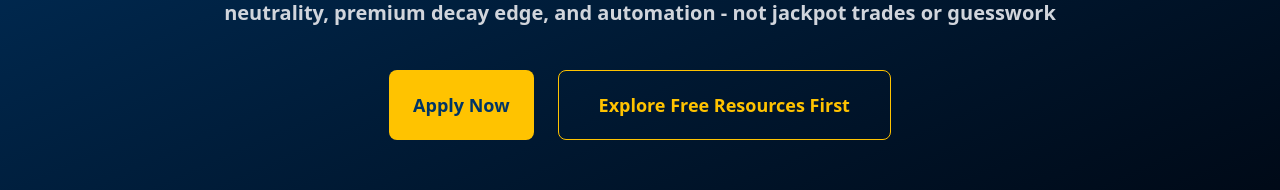
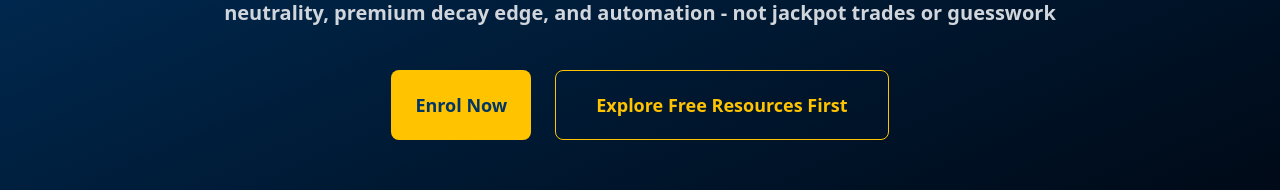
Before and after one commit to the-school-of-options/school-of-options, a Next.js app: page /mentorship in a window 1280 px wide. Shown: the part 380-570 px from the top of the page. Built offline with nearby package versions, Linux system fonts and the light colour scheme.

Commit message:
enroll to apply

```diff
--- a/src/app/mentorship/page.tsx
+++ b/src/app/mentorship/page.tsx
@@ -119,7 +119,7 @@ export default function MentorshipPage() {
 
           <div className="flex flex-col sm:flex-row gap-4 sm:gap-6 justify-center max-w-2xl mx-auto">
             <button className="btn-primary text-base sm:text-lg px-8 sm:px-10 py-4 sm:py-5 w-full sm:w-auto">
-              Apply Now
+              Enrol Now
             </button>
             <Link href="/knowledge-hub" className="border border-accent text-accent hover:bg-accent hover:text-navy px-8 sm:px-10 py-4 sm:py-5 rounded-lg font-semibold transition-colors text-base sm:text-lg w-full sm:w-auto text-center">
               <span className="sm:hidden">Free Resources</span>
@@ -384,7 +384,7 @@ export default function MentorshipPage() {
 
           <div className="flex justify-center mb-6">
             <button className="btn-primary text-lg px-12 py-4">
-              Apply Now
+              Enroll Now
             </button>
           </div>
 
--- a/src/components/FlagshipProgram.tsx
+++ b/src/components/FlagshipProgram.tsx
@@ -45,7 +45,7 @@ export default function FlagshipProgram() {
                 href="/mentorship"
                 className="btn-primary text-base sm:text-lg px-6 sm:px-8 py-3 sm:py-4 text-center w-full sm:w-auto"
               >
-                <span className="sm:hidden">Apply Now</span>
+                <span className="sm:hidden">Enroll Now</span>
                 <span className="hidden sm:inline">Talk to Counsellor</span>
               </Link>
 
```
